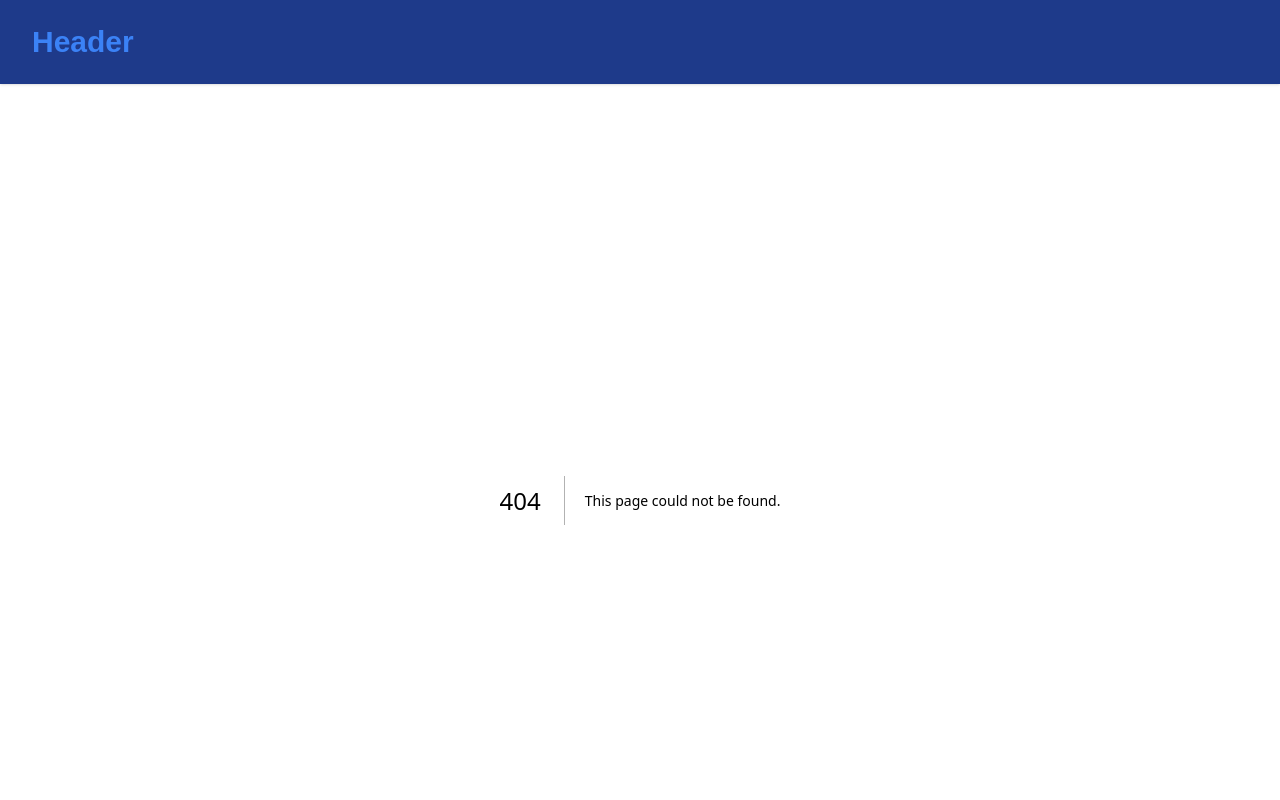
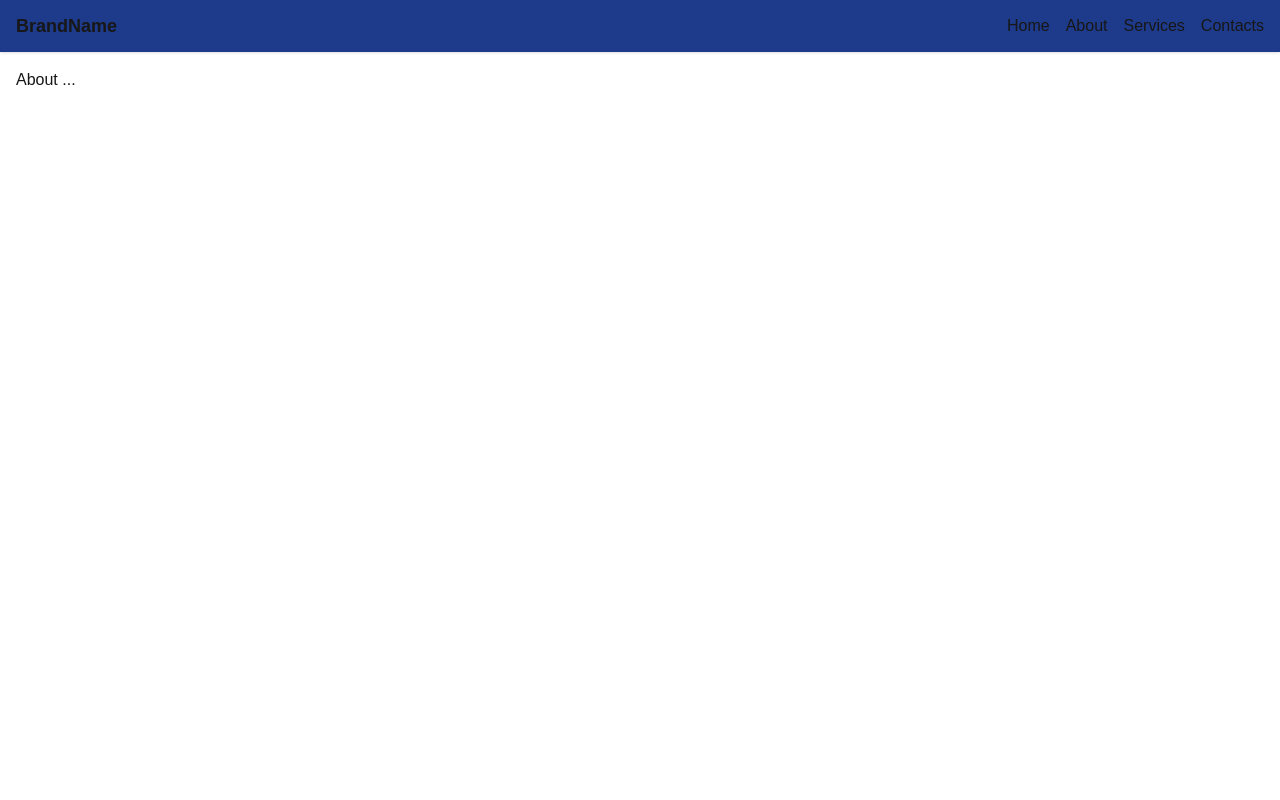
Before and after one commit to cbz77/next_app_layout, a Next.js app: page /about in a window 1280 px wide. Before the commit this address had no page. Shown: the top 800 px of the page. Built offline with nearby package versions, Linux system fonts and the light colour scheme.

Commit message:
header with menu and pages

```diff
--- /dev/null
+++ b/src/app/about/page.tsx
@@ -0,0 +1,7 @@
+import React from "react";
+
+const AboutPage: React.FC = () => {
+    return <div>About ... </div>;
+};
+
+export default AboutPage;
--- /dev/null
+++ b/src/app/contacts/page.tsx
@@ -0,0 +1,7 @@
+import React from "react";
+
+const ContactsPage: React.FC = () => {
+    return <div>Contacts ... </div>;
+};
+
+export default ContactsPage;
--- a/src/app/hello/page.tsx
+++ /dev/null
@@ -1,7 +0,0 @@
-import { FC } from "react";
-
-const HelloPage: FC = () => {
-    return <div>hello</div>;
-};
-
-export default HelloPage;
--- a/src/app/page.tsx
+++ b/src/app/page.tsx
@@ -4,6 +4,8 @@ export default function Home() {
   return (
     <div className="home">
 
+      <h1>Home</h1>
+
     </div>
   );
 }
--- /dev/null
+++ b/src/app/services/page.tsx
@@ -0,0 +1,7 @@
+import React from "react";
+
+const ServicesPage: React.FC = () => {
+    return <div>Services ... </div>;
+};
+
+export default ServicesPage;
--- a/src/components/header.tsx
+++ b/src/components/header.tsx
@@ -1,11 +1,49 @@
+'use client'
 import { FC } from "react";
+import { useState } from "react";
 
 const Header: FC = () => {
+
+    const toggleMenu = () => {
+        const nav = document.querySelector('nav');
+        nav?.classList.toggle('hidden');
+    }
+
+    const [isOpen, setIsOpen] = useState(false);
+
     return (
         <header className="bg-blue-900 shadow">
-            <div className="max-w-7xl mx-auto py-6 px-4 sm:px-6 lg:px-8">
-                <h1 className="text-3xl font-bold text-blue-500">Header</h1>
-            </div>
+            <nav className="flex items-center justify-between px-4 py-3">
+
+                {/* Logo or Brand Name */}
+                <a href="/" className="text-lg font-semibold">BrandName</a>
+
+                {/* Desktop Menu Items */}
+                <div className="hidden md:flex space-x-4">
+                <a href="/" className="hover:text-gray-400">Home</a>
+                <a href="/about" className="hover:text-gray-400">About</a>
+                <a href="/services" className="hover:text-gray-400">Services</a>
+                <a href="/contacts" className="hover:text-gray-400">Contacts</a>
+                </div>
+
+                {/* Mobile Menu Button */}
+                <button onClick={toggleMenu} className="md:hidden p-2 rounded text-gray-400 hover:bg-gray-700 focus:outline-none">
+                <svg className="h-6 w-6" fill="currentColor" viewBox="0 0 20 20">
+                    <path fillRule="evenodd" d="M3 5h14M3 10h14m-7 5h7" clipRule="evenodd" />
+                </svg>
+                </button>
+            </nav>
+
+            {/* Dropdown Menu for Mobile */}
+            {isOpen && (
+                <div className="md:hidden px-2 pt-2 pb-3 space-y-1">
+                <a href="#" className="block text-gray-300 hover:bg-gray-700 px-3 py-2 rounded-md">Home</a>
+                <a href="#" className="block text-gray-300 hover:bg-gray-700 px-3 py-2 rounded-md">About</a>
+                <a href="#" className="block text-gray-300 hover:bg-gray-700 px-3 py-2 rounded-md">Services</a>
+                <a href="#" className="block text-gray-300 hover:bg-gray-700 px-3 py-2 rounded-md">Contact</a>
+                </div>
+            )}
+
         </header>
     );
 };
```
